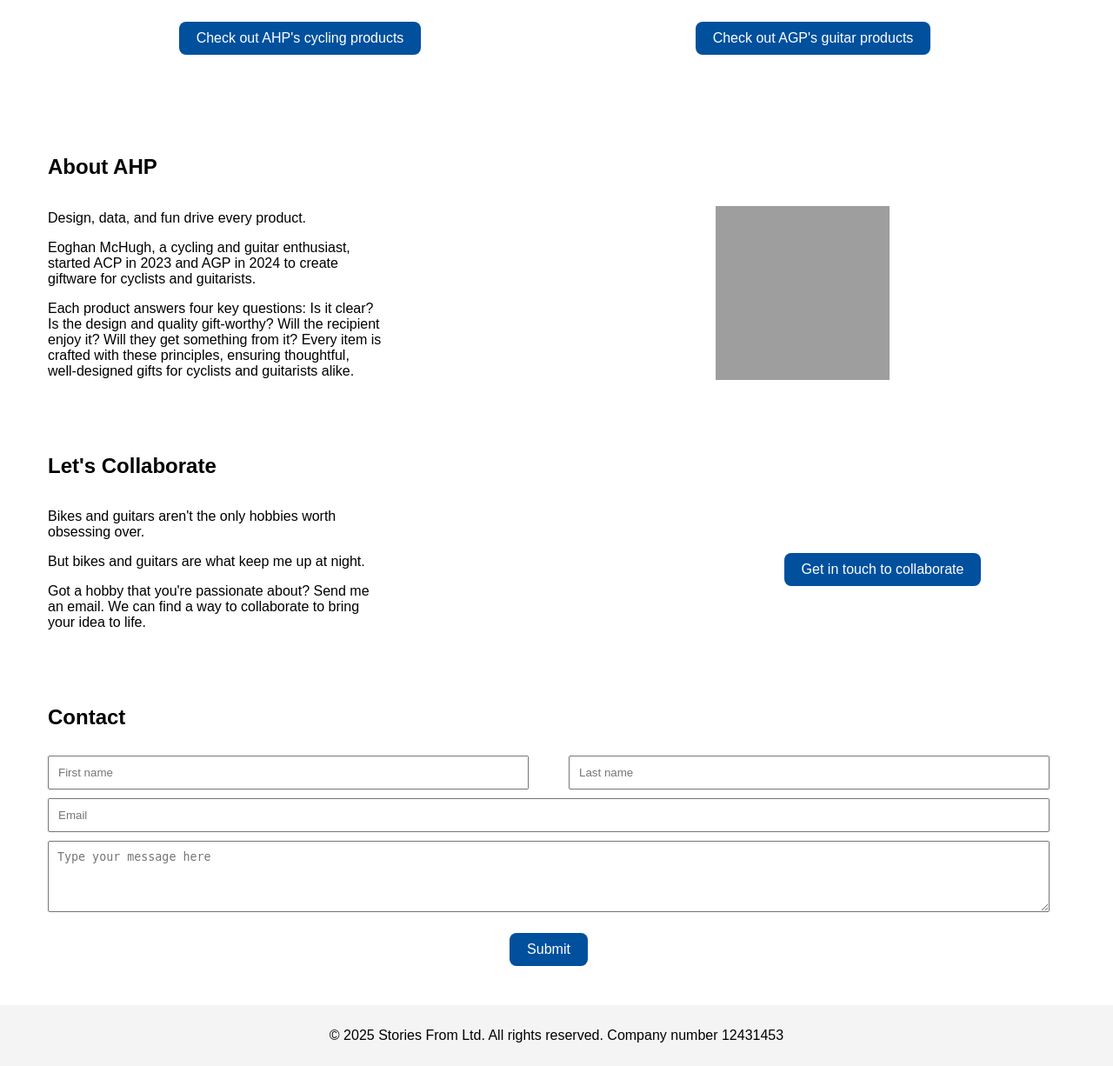
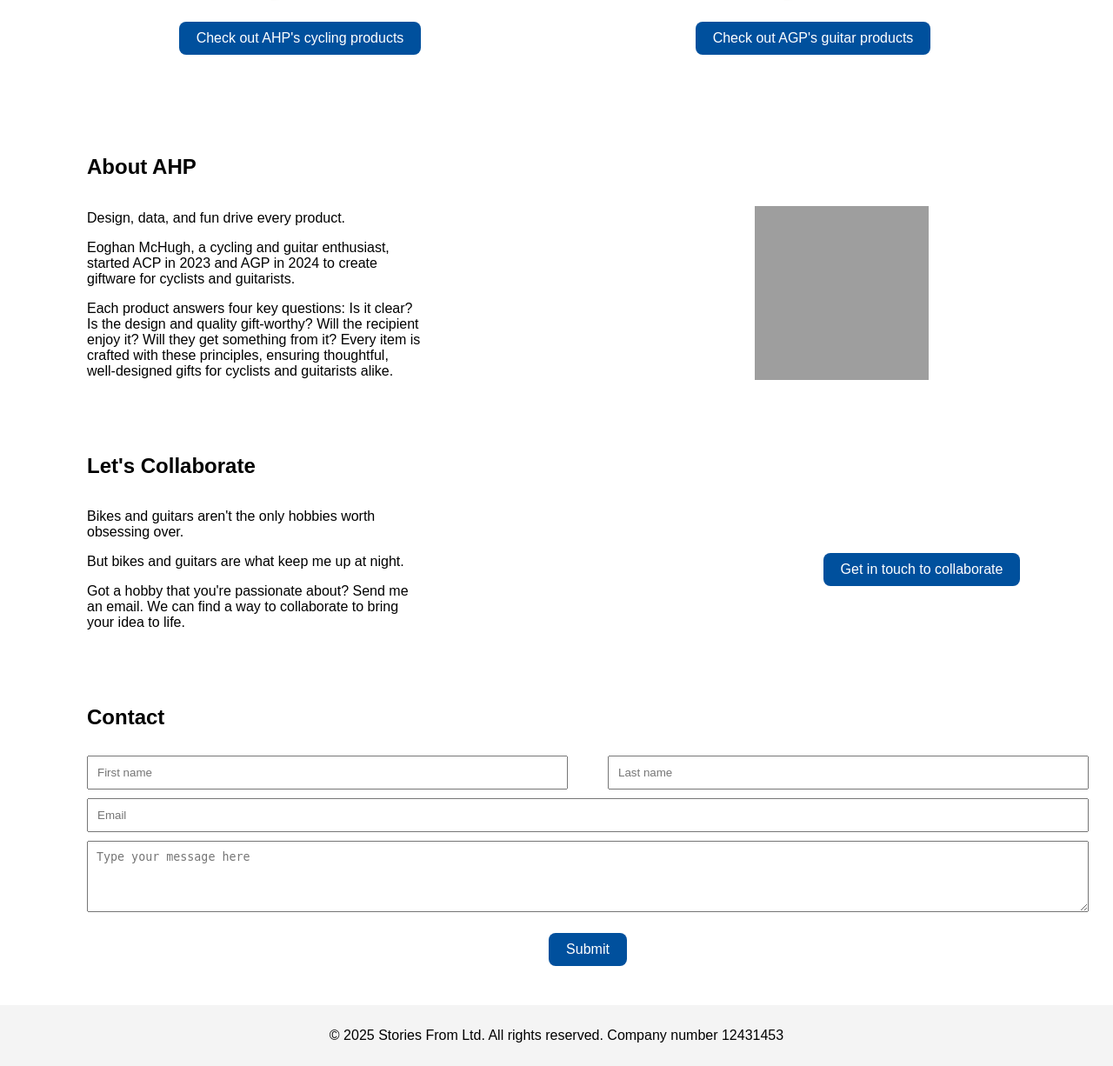
Before and after one commit to ahobbyistspresents/website-test, a PHP site: page / in a window 1280 px wide; the page is wider, and only the part inside the window is pictured. Shown: the part 741-1967 px from the top of that part at 87% size. Run offline with PHP 8.4, Linux system fonts and the light colour scheme; grey boxes are pictures that could not be loaded.

Commit message:
Update styles.css

```diff
--- a/styles.css
+++ b/styles.css
@@ -74,9 +74,9 @@
             width: 90%;
             padding: 20px;
             text-align: left;
-            padding-left: 55px;
+            padding-left: 100px;
             padding-bottom: 25px;
-            padding-right: 55px;
+            padding-right: 100px;
             padding-top: 25px;
 
         }
```
